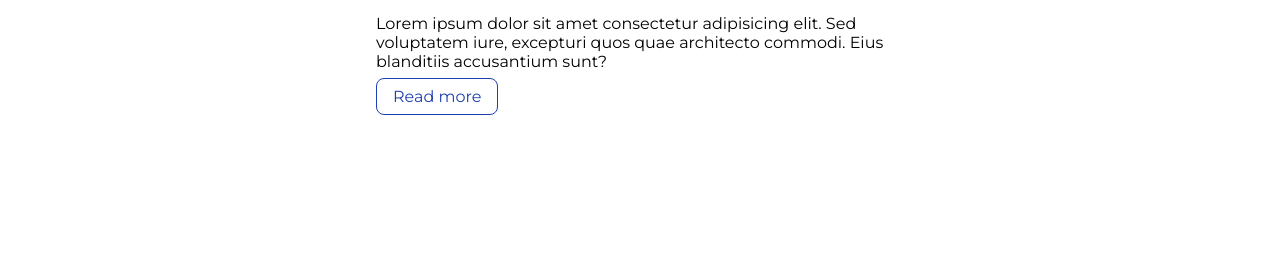
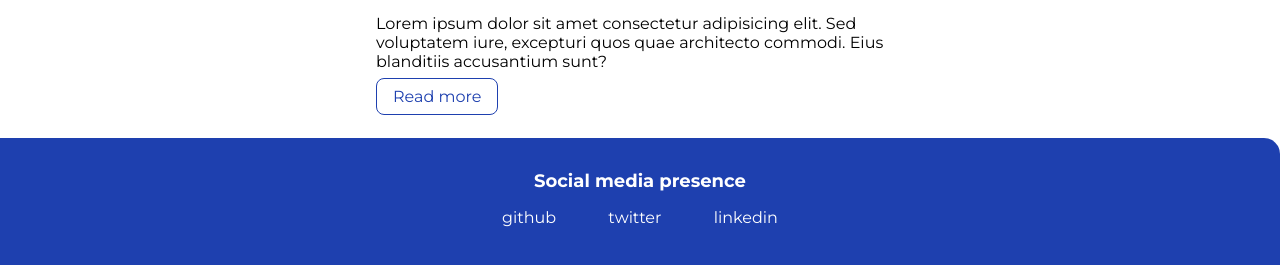
Before and after one commit to debojyotiroy245/Component-Library, a plain HTML site: page blogs.html in a window 1280 px wide. Shown: the part 615-880 px from the top of the page. Before the commit the page ends 800 px from the top, so only its background shows below. Drawn offline with Linux system fonts and the light colour scheme.

Commit message:
footer added

```diff
--- a/blogs.html
+++ b/blogs.html
@@ -50,6 +50,14 @@
         </div>
 
     </ol>
+    <footer class="footer">
+        <div class="footer-header">Social media presence</div>
+        <ul class="list-non-bullet">
+            <li class="list-inline"><a class="link" href="/">github</a></li>
+            <li class="list-inline"><a class="link" href="/">twitter</a></li>
+            <li class="list-inline"><a class="link" href="/">linkedin</a></li>
+        </ul>
+    </footer>
 </body>
 
 </html>
```
Also changed, not shown: projects.html (+8 -0 lines).
